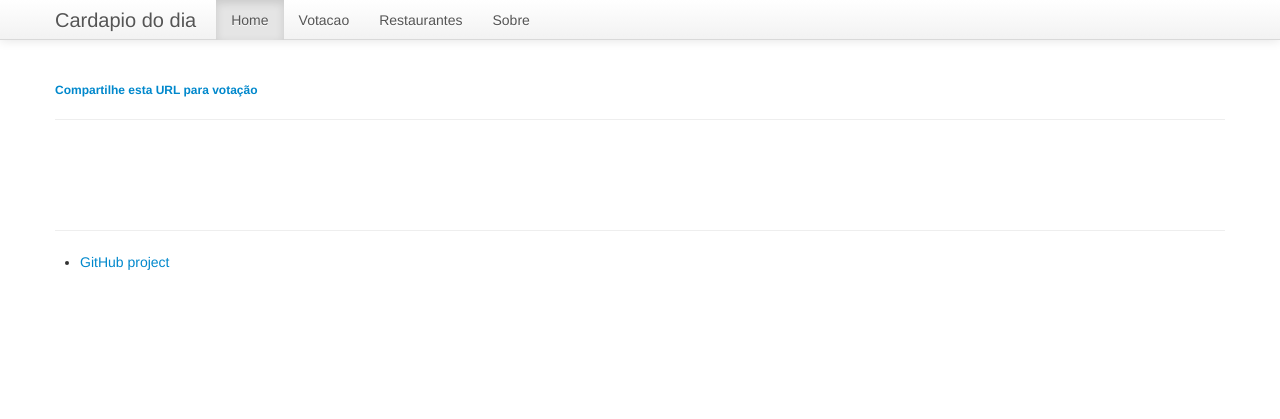
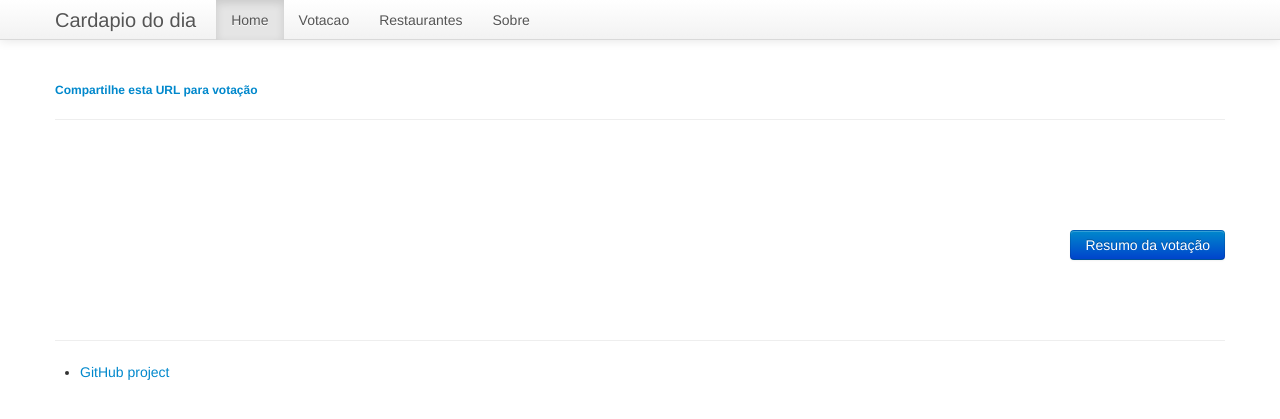
Before and after one commit to huogerac/cardapiododia, a Django app: template django/votacao/templates/votacao/opcoesvotacao.html in a window 1280 px wide. Shown: the top 419 px of the page. Run offline with Django 3.2, Linux system fonts and the light colour scheme; the template is opened without the code that fills it, so the values that code supplies are empty; parts of the project's set-up code (start-up, migrations or seed data) failed here and were passed over; some libraries are stand-ins or nearby versions.

Commit message:
#7 - Na tela de votação, colocar um botão que vá para a tela de resumo da votação

```diff
--- a/django/votacao/templates/votacao/opcoesvotacao.html
+++ b/django/votacao/templates/votacao/opcoesvotacao.html
@@ -11,6 +11,7 @@
             <h4>{{ votacao.dataDoAlmoco }}</h4>
             <h6><a href="{% url url_opcoes_votacao votacao.id %}">Compartilhe esta URL para votação</a></h6>
         </div>
+
 
         <table align="center">
          {% for cardapio in cardapio_list %}
@@ -31,6 +32,10 @@
          {% endfor %}
        </table>
 
+		<div style="text-align:right;margin-top:80px;">
+			<a href="{% url url_votacao_resumo votacao.id %}" class="btn btn-primary">Resumo da votação</a>
+		</div>
+
     </section>
 
 
```
